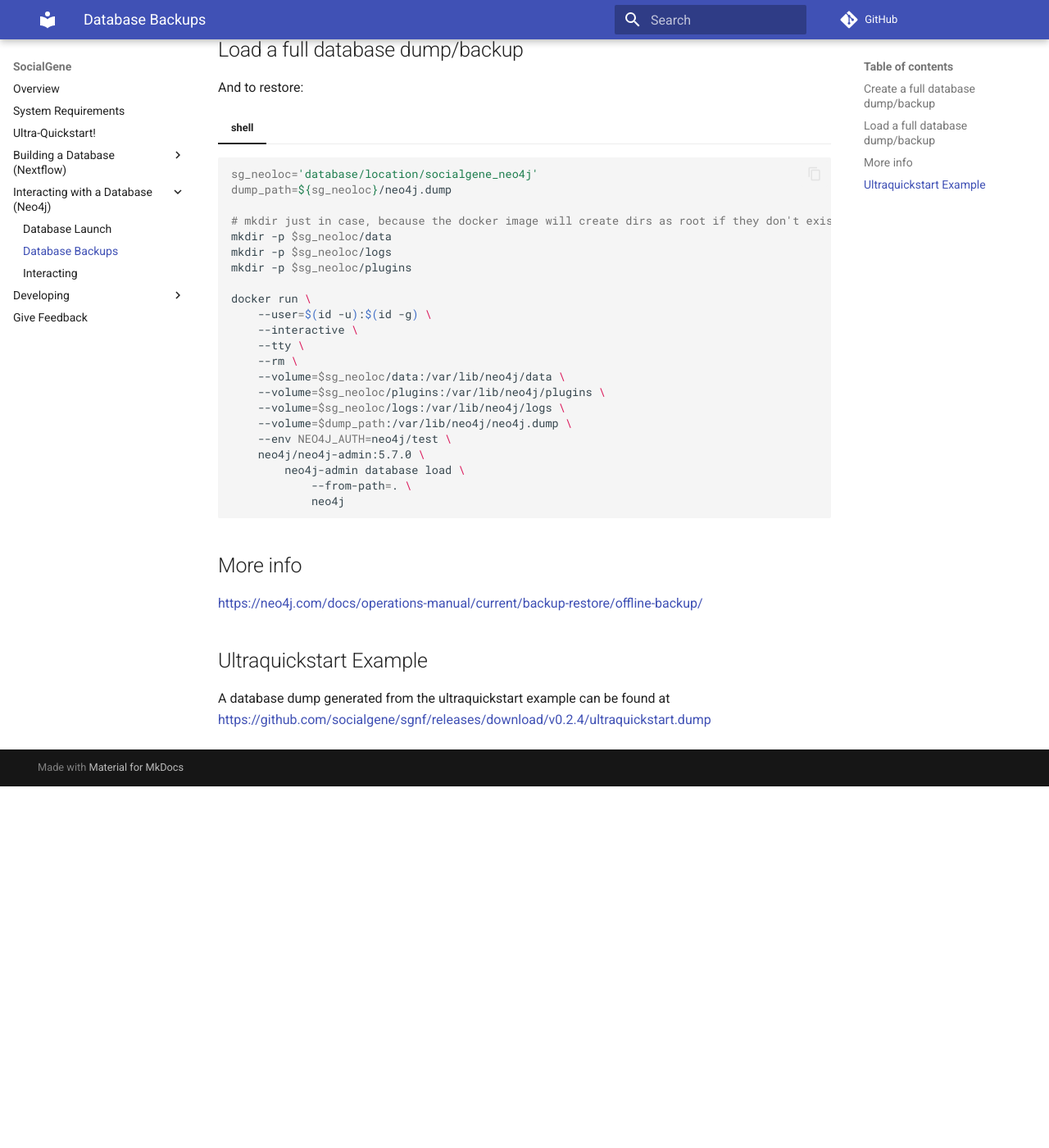
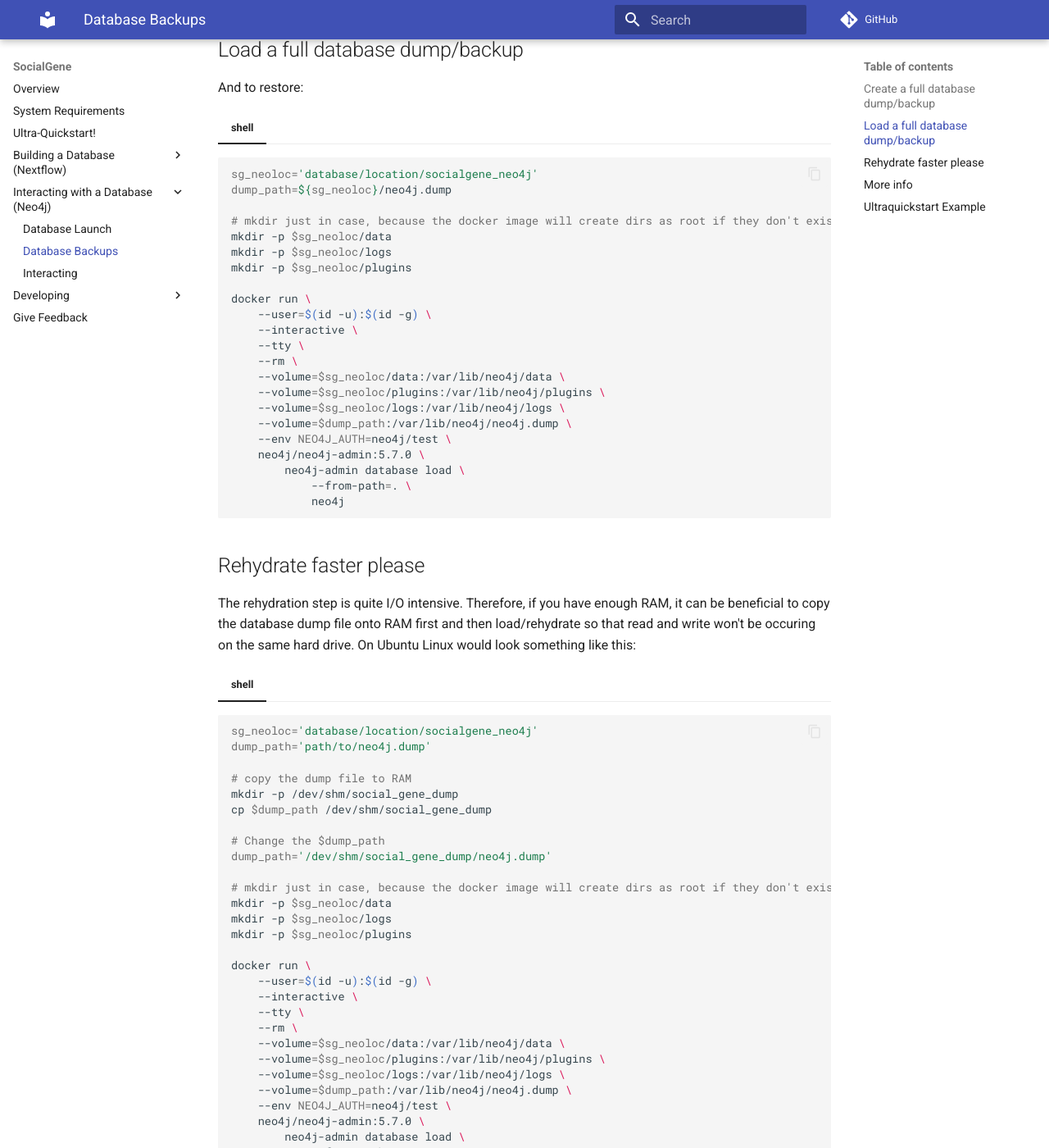
Before and after one commit to socialgene/socialgene.github.io, an MkDocs documentation site: the page built from docs/neo4j/database_backups.md, in a window 1280 px wide and 1400 px high, scrolled down 728 px. Shown: the whole window at 82% size. Built offline with MkDocs 1.6.1 and Material for MkDocs 9.7.7, drawn with Linux system fonts in a browser that asks for light colours; comment, search, counter and statistics services are not loaded; before the commit the page ends 1687 px from its top, so only the background shows below that.

Commit message:
Update database_backups.md

````diff
--- a/docs/neo4j/database_backups.md
+++ b/docs/neo4j/database_backups.md
@@ -52,9 +52,45 @@
         neo4j-admin database load \
             --from-path=. \
             neo4j
+```
+
+## Rehydrate faster please
+
+The rehydration step is quite I/O intensive. Therefore, if you have enough RAM, it can be beneficial to copy the database dump file onto RAM first and then load/rehydrate so that read and write won't be occuring on the same hard drive. On Ubuntu Linux would look something like this:
+
+=== "shell"
+```bash
+sg_neoloc='database/location/socialgene_neo4j'
+dump_path='path/to/neo4j.dump'
+
+# copy the dump file to RAM
+mkdir -p /dev/shm/social_gene_dump
+cp $dump_path /dev/shm/social_gene_dump
+
+# Change the $dump_path
+dump_path='/dev/shm/social_gene_dump/neo4j.dump'
+
+# mkdir just in case, because the docker image will create dirs as root if they don't exist
+mkdir -p $sg_neoloc/data
+mkdir -p $sg_neoloc/logs
+mkdir -p $sg_neoloc/plugins
+
+docker run \
+    --user=$(id -u):$(id -g) \
+    --interactive \
+    --tty \
+    --rm \
+    --volume=$sg_neoloc/data:/var/lib/neo4j/data \
+    --volume=$sg_neoloc/plugins:/var/lib/neo4j/plugins \
+    --volume=$sg_neoloc/logs:/var/lib/neo4j/logs \
+    --volume=$dump_path:/var/lib/neo4j/neo4j.dump \
+    --env NEO4J_AUTH=neo4j/test \
+    neo4j/neo4j-admin:5.7.0 \
+        neo4j-admin database load \
+            --from-path=. \
+            neo4j
 
 ```
-
 
 ## More info
 
````
